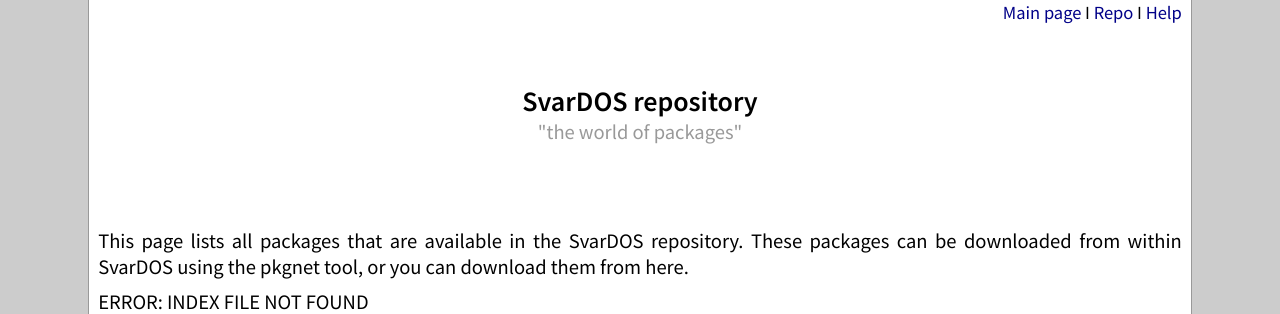
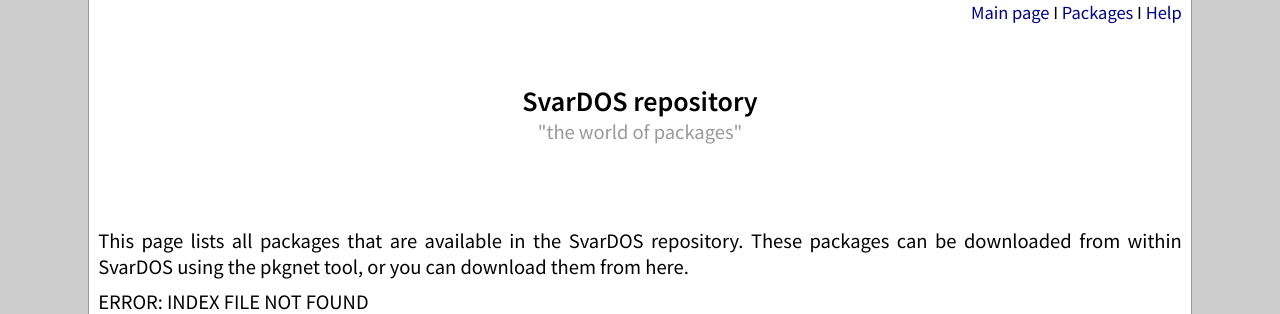
Before and after one commit to SvarDOS/core, a PHP site: page /index.php?p=repo in a window 1280 px wide. Shown: the top 314 px of the page. Run offline with PHP 8.4, Linux system fonts and the light colour scheme.

Commit message:
renamed Repo link to Packages so it is presumably clearer to new users
git-svn-id: svn://svn.svardos.org/svardos@566 911cea91-c70f-4353-bd03-772f58fe8c9d

```diff
--- a/website/index.php
+++ b/website/index.php
@@ -10,7 +10,7 @@
   </head>
   <body>
 
-    <p style="margin: 0 0 -1em auto; font-size: 0.9em; text-align: right;"><a href="/">Main page</a> I <a href="?p=repo">Repo</a> I <a href="phpamb.php?fname=help/help-en.amb">Help</a><!-- I <a href="?p=nls">NLS</a>--></p>
+    <p style="margin: 0 0 -1em auto; font-size: 0.9em; text-align: right;"><a href="/">Main page</a> I <a href="?p=repo">Packages</a> I <a href="phpamb.php?fname=help/help-en.amb">Help</a><!-- I <a href="?p=nls">NLS</a>--></p>
 
 <?php
 
```
